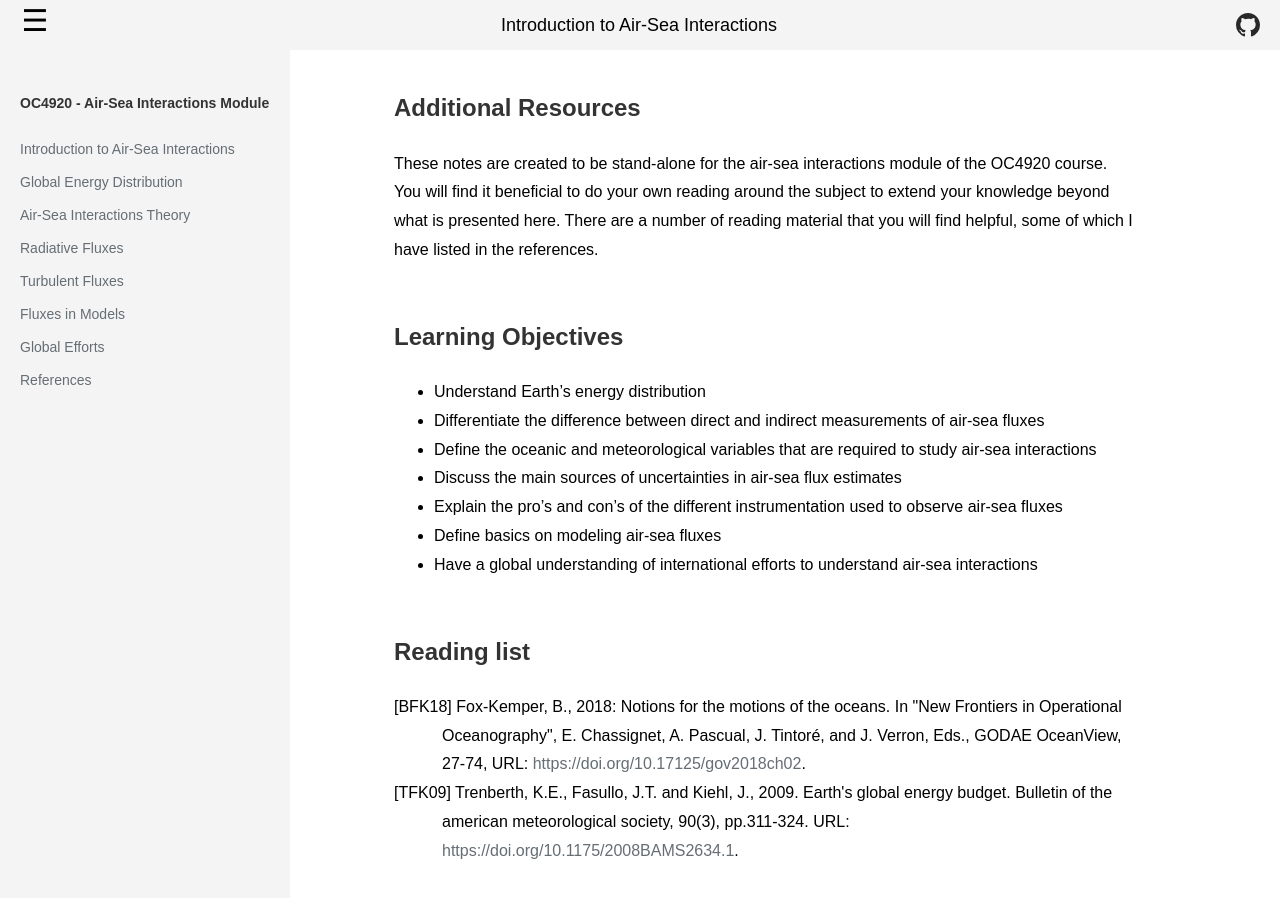
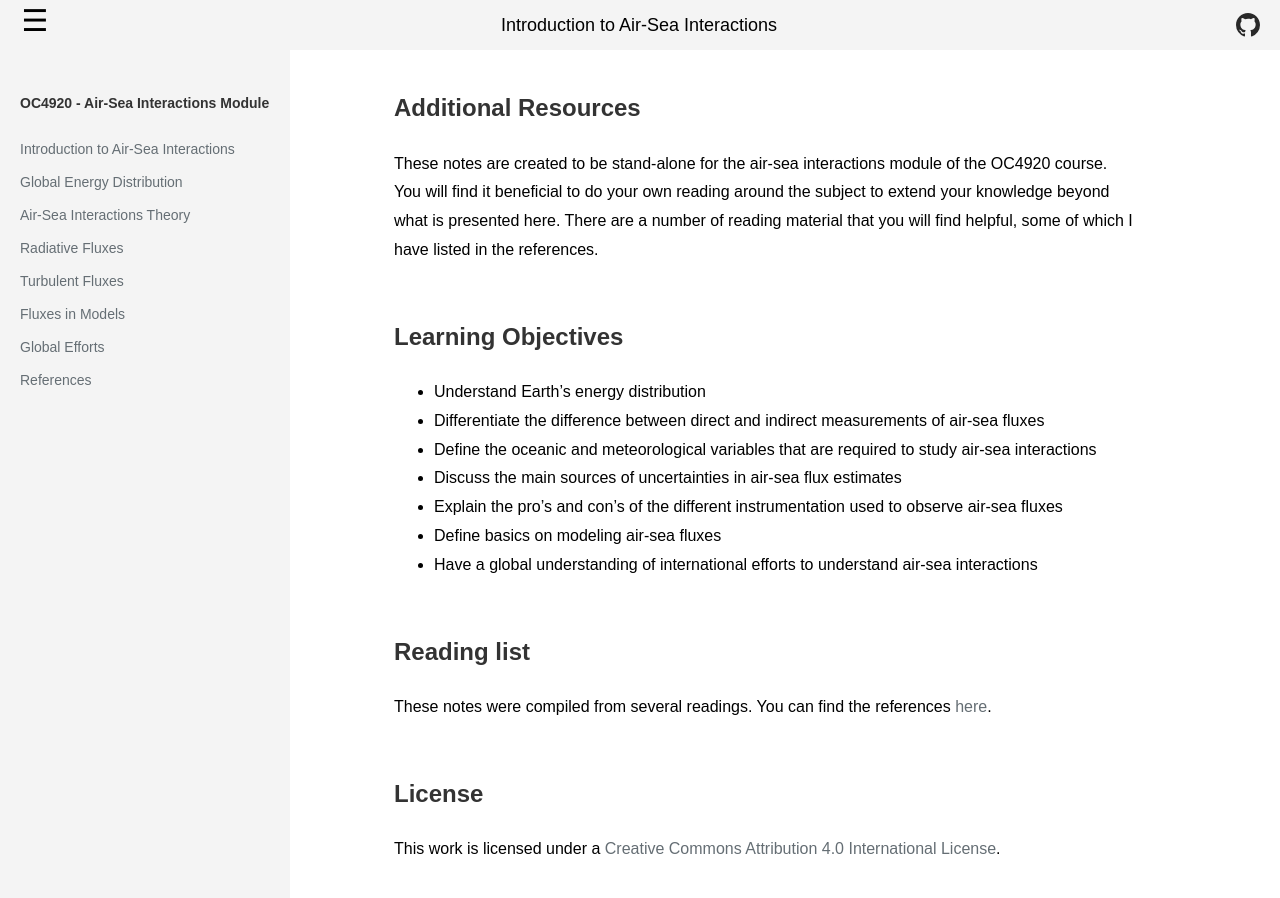
Before and after one commit to marcelduplessis/air-sea-interactions-notes, a Jekyll site: the page built from index.md, in a window 1280 px wide and 900 px high, scrolled down 622 px. Built offline with Jekyll 4.4.1, drawn with Linux system fonts in a browser that asks for light colours.

Commit message:
add content

```diff
--- a/index.md
+++ b/index.md
@@ -37,13 +37,11 @@ These notes are created to be stand-alone for the air-sea interactions module of
 
 ## Reading list
 
-<div id="BFK18" class="reference">
-[BFK18] Fox-Kemper, B., 2018: Notions for the motions of the oceans. In "New Frontiers in Operational Oceanography", E. Chassignet, A. Pascual, J. Tintoré, and J. Verron, Eds., GODAE OceanView, 27-74, URL: <a href="https://doi.org/10.17125/gov2018ch02">https://doi.org/10.17125/gov2018ch02</a>.
-</div>
+These notes were compiled from several readings. You can find the references [here](/references).
 
-<div id="TFK09" class="reference">
-[TFK09] Trenberth, K.E., Fasullo, J.T. and Kiehl, J., 2009. Earth's global energy budget. Bulletin of the american meteorological society, 90(3), pp.311-324. URL: <a href="https://doi.org/10.1175/2008BAMS2634.1">https://doi.org/10.1175/2008BAMS2634.1</a>.
-</div>
+## License
+
+This work is licensed under a [Creative Commons Attribution 4.0 International License](http://creativecommons.org/licenses/by/4.0/).
 
 <style>
 .reference {
```
